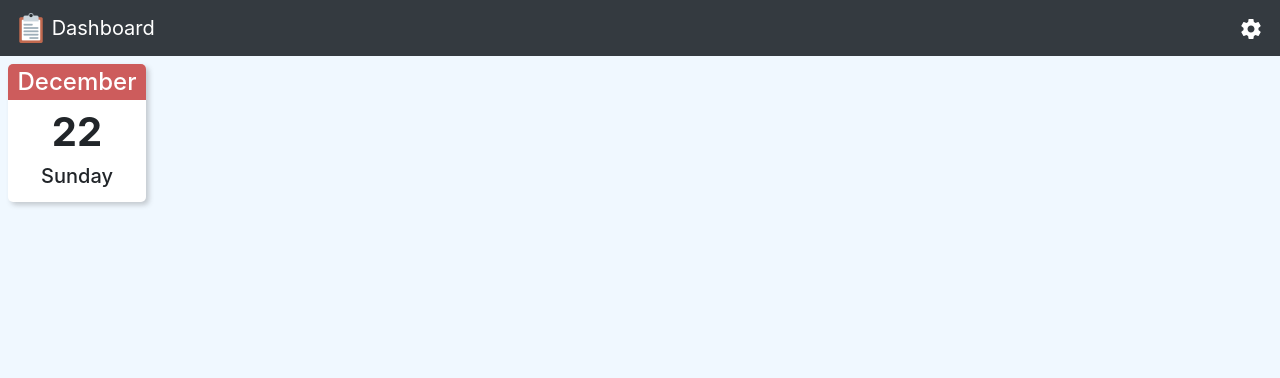
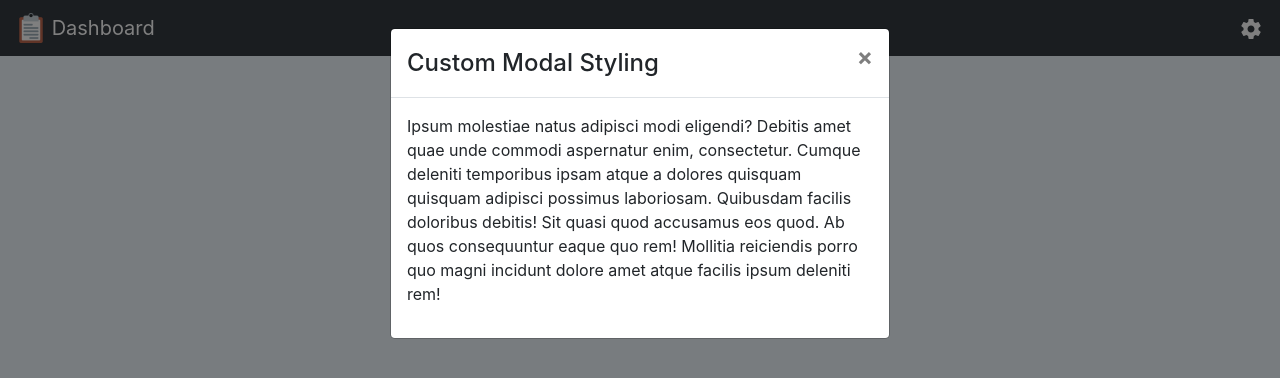
Before and after one commit to jnguyen9763/dashboard, a React (Create React App) app: page / in a window 1280 px wide. Both pictures are taken after a click on the button 1251 px from the left and 28 px from the top of the page. Shown: the top 378 px of the page. Built offline with nearby package versions, Linux system fonts and the light colour scheme.

Commit message:
added modal

```diff
--- a/src/components/Dashboard/Dashboard.js
+++ b/src/components/Dashboard/Dashboard.js
@@ -1,5 +1,6 @@
 import React from 'react'
 import RGL, { WidthProvider } from 'react-grid-layout'
+import Modal from 'react-bootstrap/Modal'
 // import styles from './Dashboard.module.css'
 
 import Searchbar from '../Searchbar/Searchbar'
@@ -39,18 +40,22 @@ class Dashboard extends React.PureComponent {
 
         this.state = {
             layout: originalLayout,
-            date: new Date()
+            date: new Date(),
+            show: false
         }
 
         this.onLayoutChange = this.onLayoutChange.bind(this)
     }
 
     componentDidUpdate = prevProps => {
-        if (prevProps.widget !== this.props.widget) {
-            // console.log(this.props.widgets)
-            let tempLayout = [...this.state.layout]
-            tempLayout.push(this.props.widget)
-            this.setState({layout: tempLayout})
+        // if (prevProps.widget !== this.props.widget) {
+        //     // console.log(this.props.widgets)
+        //     let tempLayout = [...this.state.layout]
+        //     tempLayout.push(this.props.widget)
+        //     this.setState({layout: tempLayout})
+        // }
+        if (prevProps.modalToggle !== this.props.modalToggle) {
+            this.setState({show: true})
         }
     }
 
@@ -71,6 +76,7 @@ class Dashboard extends React.PureComponent {
 
     render() {
         return (
+            <>
                 <ReactGridLayout
                 {...this.props}
                 layout={this.state.layout}
@@ -124,6 +130,31 @@ class Dashboard extends React.PureComponent {
                         )
                     }, this)}
                 </ReactGridLayout>
+
+                <Modal
+                    show={this.state.show}
+                    onHide={() => this.setState({show: false})}
+                    dialogClassName="modal-90w"
+                    aria-labelledby="example-custom-modal-styling-title"
+                >
+                    <Modal.Header closeButton>
+                    <Modal.Title id="example-custom-modal-styling-title">
+                        Custom Modal Styling
+                    </Modal.Title>
+                    </Modal.Header>
+                    <Modal.Body>
+                    <p>
+                        Ipsum molestiae natus adipisci modi eligendi? Debitis amet quae unde
+                        commodi aspernatur enim, consectetur. Cumque deleniti temporibus
+                        ipsam atque a dolores quisquam quisquam adipisci possimus
+                        laboriosam. Quibusdam facilis doloribus debitis! Sit quasi quod
+                        accusamus eos quod. Ab quos consequuntur eaque quo rem! Mollitia
+                        reiciendis porro quo magni incidunt dolore amet atque facilis ipsum
+                        deleniti rem!
+                    </p>
+                    </Modal.Body>
+                </Modal>
+            </>
         )
     }
 }
--- a/src/components/Dashboard/Dashboard.module.css
+++ b/src/components/Dashboard/Dashboard.module.css
@@ -3,7 +3,3 @@
     border: 1px solid black;
     z-index: 1;
 }
-
-.Dashboard {
-    background-color: bisque;
-}
--- a/src/components/Nav/Nav.js
+++ b/src/components/Nav/Nav.js
@@ -5,7 +5,7 @@ import styles from './Nav.module.css'
 import logo from '../../assets/images/logo.png'
 import { MdSettings } from 'react-icons/md'
 
-function Nav({ addWidget }) {
+function Nav({ modalToggle, setModalToggle }) {
     return (
         <Navbar bg="dark" variant="dark" className="justify-content-between">
             <Navbar.Brand href="/">
@@ -18,7 +18,7 @@ function Nav({ addWidget }) {
                 />{" "}
                 Dashboard
             </Navbar.Brand>
-            <Button type="button" variant="link" className={styles.Button} onClick={() => addWidget('date')}>
+            <Button type="button" variant="link" className={styles.Button} onClick={() => setModalToggle(!modalToggle)}>
                 <MdSettings />
             </Button>
         </Navbar>
--- a/src/components/WidgetManager/WidgetManager.js
+++ b/src/components/WidgetManager/WidgetManager.js
@@ -1,20 +1,21 @@
 import React, { useState } from 'react'
 import Nav from '../Nav/Nav'
 import Dashboard from '../Dashboard/Dashboard'
-import wd from './WidgetDimensions'
+// import wd from './WidgetDimensions'
 
 function WidgetManager() {
-    const [widget, setWidget] = useState([])
+    // const [widget, setWidget] = useState([])
+    const [modalToggle, setModalToggle] = useState(false)
 
-    const addWidget = type => {
-        console.log(type)
-        setWidget({i: type, x: 0, y: 0, w: wd[type].w, h: wd[type].h})
-    }
+    // const addWidget = type => {
+    //     console.log(type)
+    //     setWidget({i: type, x: 0, y: 0, w: wd[type].w, h: wd[type].h})
+    // }
 
     return (
         <div>
-            <Nav addWidget={addWidget} />
-            <Dashboard widget={widget} />
+            <Nav modalToggle={modalToggle} setModalToggle={setModalToggle}/>
+            <Dashboard modalToggle={modalToggle} />
         </div>
     )
 }
```
Lines whose indentation alone changed are shown as unchanged.
